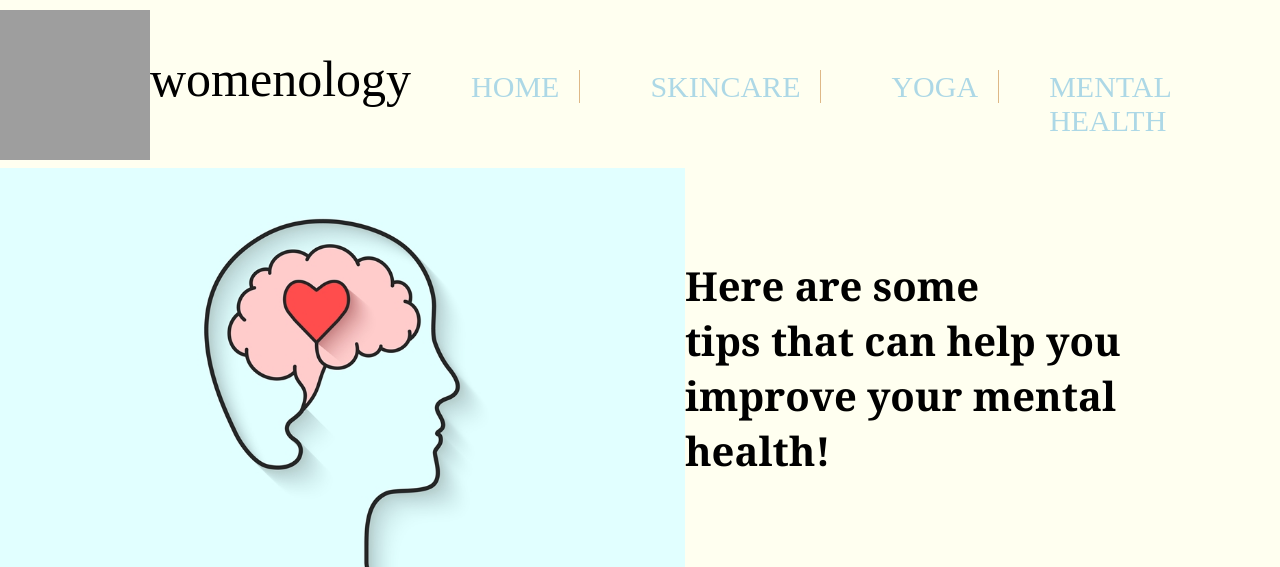
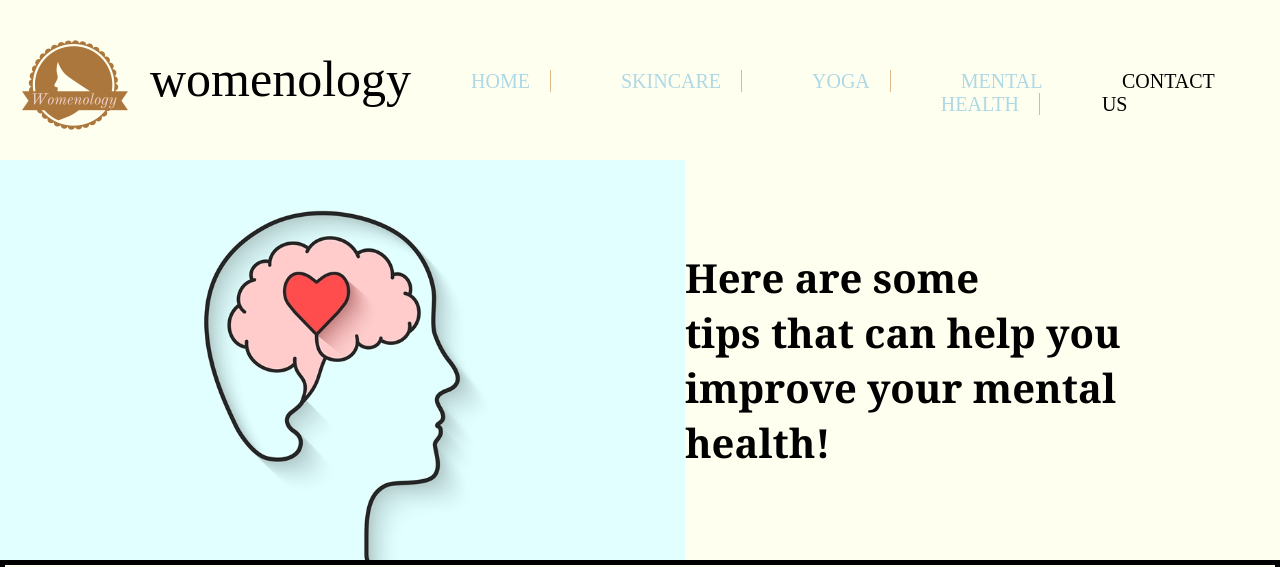
Before and after one commit to Erijonamujii/SimpleLoginRegisterform, a PHP site: page /index2.html in a window 1280 px wide. Shown: the top 567 px of the page. Run offline with PHP 8.4, Linux system fonts and the light colour scheme; grey boxes are pictures that could not be loaded.

Commit message:
Small changes

```diff
--- a/home/home.html
+++ b/home/home.html
@@ -24,7 +24,7 @@
     <li style="margin-right: 50px;"><a href="" style="color: #DEB887;text-decoration: none;border-right: 1px solid #DEB887  ;padding: 0px 20px;">SKINCARE</a></li>
     <li style="margin-right: 50px;"><a href=""style="color: #DEB887;text-decoration: none;border-right: 1px solid #DEB887  ;padding: 0 20px;">YOGA</a></li>
     <li><a href="../mental health/index2.html" style="color: #DEB887;text-decoration: none;border-right: 1px solid #DEB887;padding: 0 25px;">MENTAL HEALTH</a></li>
-    <li style="margin-right: 50px;" class="li-item"><a href="" style="color: black; text-decoration: none; padding: 0 20px;">CONTACT US</a></li>
+    <li style="margin-right: 50px;" class="li-item"><a href="../contact/contact.html" style="color: black; text-decoration: none; padding: 0 20px;">CONTACT US</a></li>
 
 
 </ul>
--- a/mental health/index2.html
+++ b/mental health/index2.html
@@ -3,7 +3,7 @@
     <meta charset="UTF-8">
     <meta name="viewport" content="width=device-width, initial-scale=1.0">
     <title>womenology</title>
-    <link rel="icon" type="image/png" href="Womenology-logos_transparent - Shortcut.lnk">
+    <link rel="icon" type="image/png" href="Womenology-logos_transparent.png">
     <link rel="stylesheet" href="style2.css">
 </head>
 
@@ -11,7 +11,7 @@
 
     <nav>
         <div class="womenology">
-            <img src="Womenology-logos_transparent - Shortcut.lnk" alt="">
+            <img src="Womenology-logos_transparent.png" alt="">
             <p>
                 womenology
             </p>
@@ -21,7 +21,8 @@
             <li style="margin-right: 50px;"><a href="../home/home.html" style="color: lightblue; text-decoration: none; border-right: 1px solid #DEB887  ;padding: 0px 20px;">HOME</a></li>
             <li style="margin-right: 50px;"><a href="" style="color: lightblue;text-decoration: none;border-right: 1px solid #DEB887  ;padding: 0px 20px;">SKINCARE</a></li>
             <li style="margin-right: 50px;"><a href=""style="color: lightblue; text-decoration: none;border-right: 1px solid #DEB887  ;padding: 0 20px;">YOGA</a></li>
-            <li><a href="" style="color: lightblue;text-decoration: none;">MENTAL HEALTH</a></li>
+            <li><a href="" style="color: lightblue;text-decoration: none; border-right: 1px solid #DEB887; padding: 0 20px;">MENTAL HEALTH</a></li>
+            <li style="margin-right: 50px;" class="li-item"><a href="../contact/contact.html" style="color: black; text-decoration: none; padding: 0 20px;">CONTACT US</a></li>
 
 
 
--- a/mental health/style2.css
+++ b/mental health/style2.css
@@ -29,7 +29,7 @@ ul{
     display: flex;
     list-style-type: none;
     justify-content: flex-end;
-    font-size: 30px;
+    font-size: 20px;
 
 
 }
```
Also changed, not shown: home/Womenology-logos_transparent.png (added), mental health/Womenology-logos_transparent.png (added), 2 other files.
